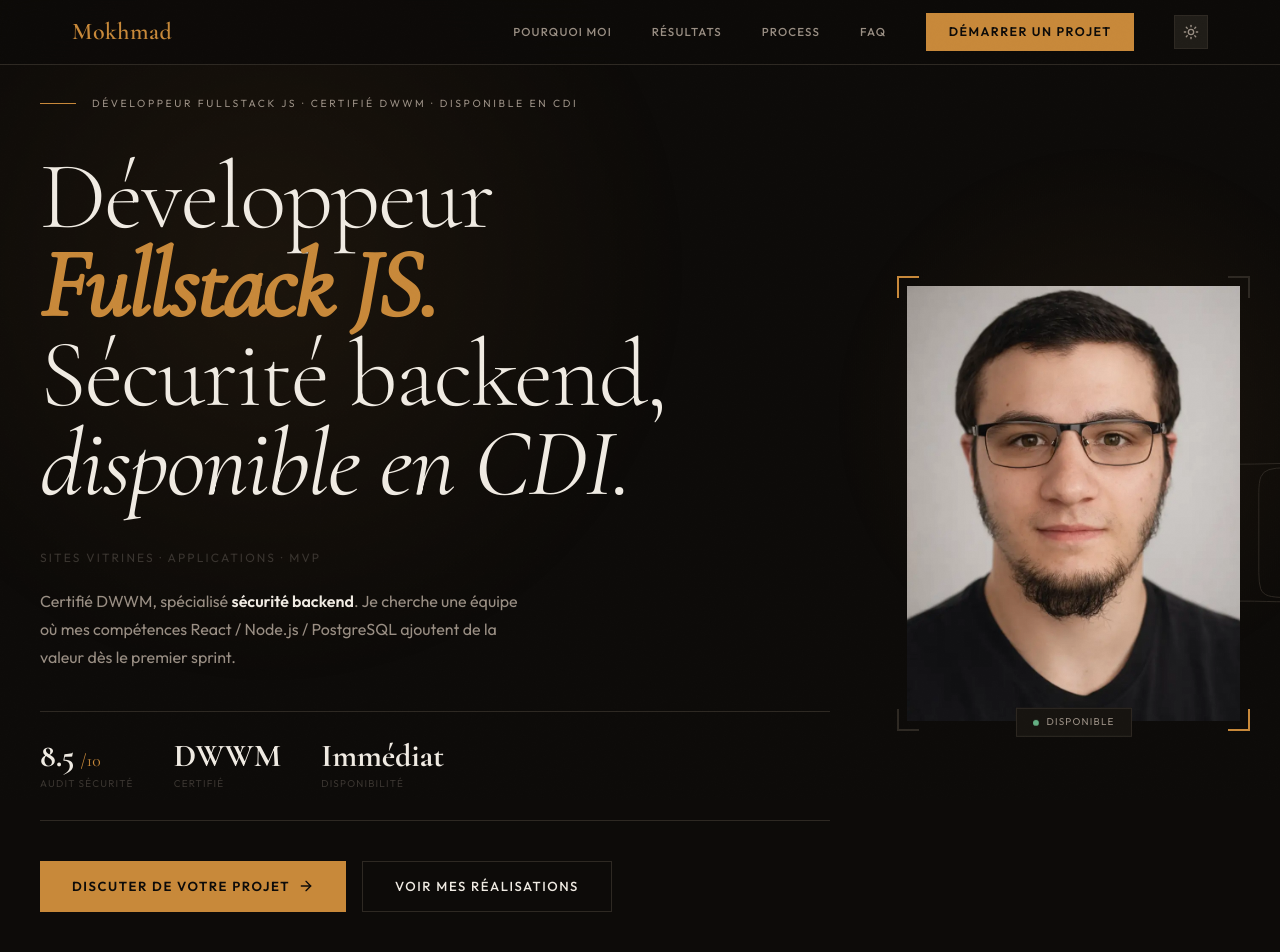
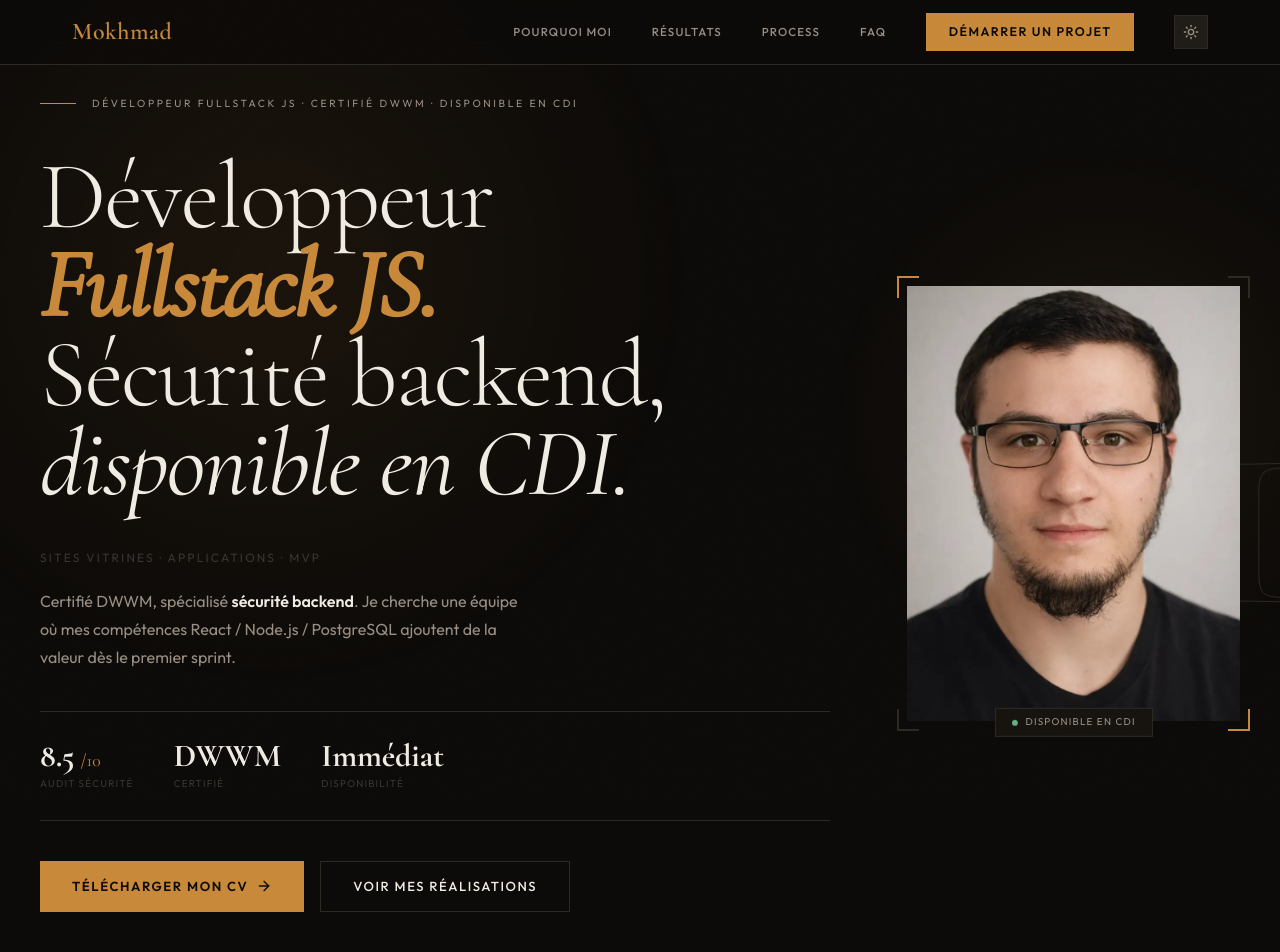
Before and after one commit to NMokhmad/business-portfolio, a React (Vite) app: page / in a window 1280 px wide. Shown: the top 952 px of the page. Built offline with nearby package versions, Linux system fonts and the light colour scheme.

Commit message:
feat(cdi): CTA primary → téléchargement CV, badge → 'Disponible en CDI'

```diff
--- a/src/components/Hero.jsx
+++ b/src/components/Hero.jsx
@@ -175,9 +175,14 @@ const Hero = ({ scrollToContact, scrollToSection }) => {
               className="animate-fade-up d6"
               style={{ display: 'flex', flexWrap: 'wrap', gap: '1rem' }}
             >
-              <button onClick={scrollToContact} className="btn-gold" style={{ fontSize: '0.82rem' }}>
-                Discuter de votre projet <ArrowRight size={16} />
-              </button>
+              <a
+                href="/cv.pdf"
+                download
+                className="btn-gold"
+                style={{ fontSize: '0.82rem', textDecoration: 'none' }}
+              >
+                Télécharger mon CV <ArrowRight size={16} />
+              </a>
               <button
                 onClick={() => scrollToSection('projects')}
                 className="btn-outline"
@@ -230,7 +235,7 @@ const Hero = ({ scrollToContact, scrollToSection }) => {
                 letterSpacing: '0.12em',
                 textTransform: 'uppercase',
               }}>
-                Disponible
+                Disponible en CDI
               </span>
             </div>
           </div>
```
